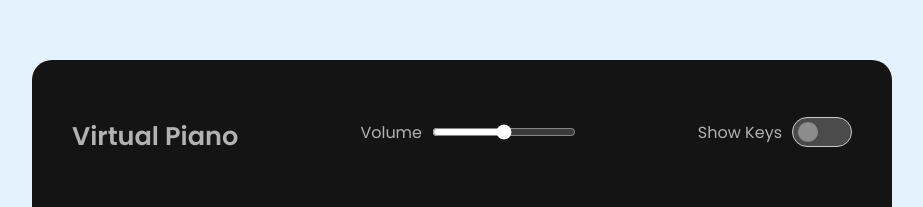
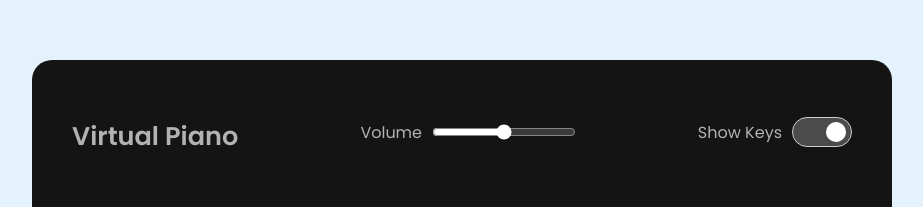
Before and after one commit to IvoMCFerreira/svelte-piano, a Svelte app: page / in a window 1280 px wide. Shown: the part 120-327 px from the top of the page, without its empty margins (178-1101 px from the left). Built offline with nearby package versions, Linux system fonts and the light colour scheme.

Commit message:
Show Keys Slider bug fixed

```diff
--- a/src/components/Keyboard.svelte
+++ b/src/components/Keyboard.svelte
@@ -1,3 +1,6 @@
+<script>
+</script>
+
 <div class="wrapper">
   <header>
     <div class="top-elements">
@@ -86,6 +89,7 @@
     cursor: pointer;
     border-radius: 30px;
     background: #4b4b4b;
+    transition: background 0.3s;
   }
 
   .keys-checkbox input::before {
@@ -99,6 +103,16 @@
     background: #8c8c8c;
     transform: translateY(-50%);
     transition: all 0.3s ease;
+  }
+
+  .keys-checkbox input:checked {
+    background: #4b4b4b;
+  }
+
+  .keys-checkbox input:checked::before {
+    left: calc(100% - 5px);
+    transform: translate(-100%, -50%);
+    background: #ffffff;
   }
 
   .piano-keys {
```
